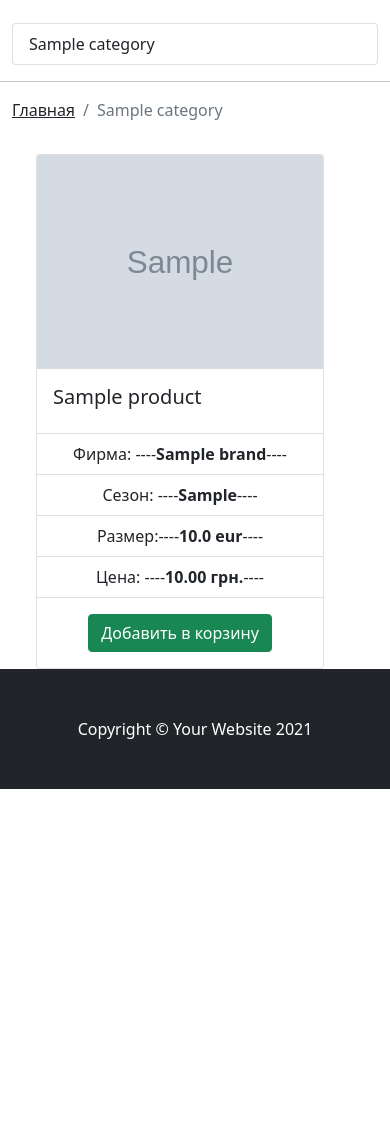
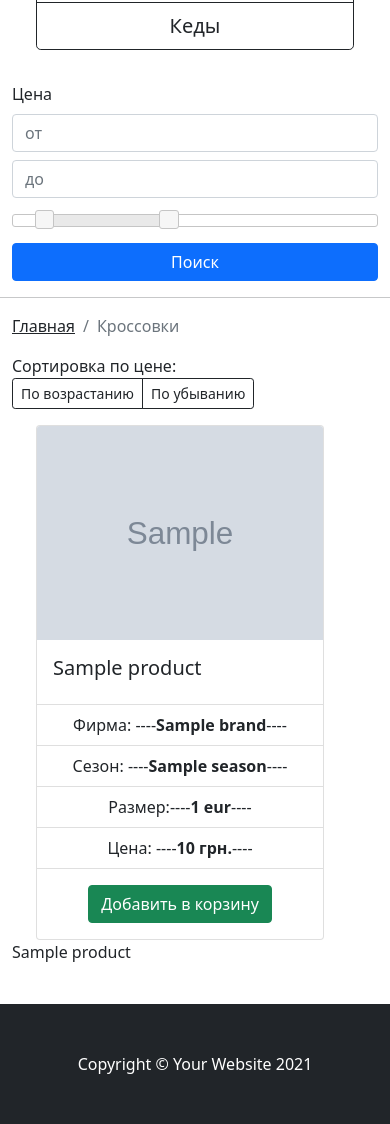
Before and after one commit to vvp1488/StoreCrossTop, a Django app: template CrossTop/app1/templates/products_by_category.html in a window 390 px wide. Shown: the part 396-1520 px from the top of the page. Before the commit the page ends 1185 px from the top, so only its background shows below. Run offline with Django 3.2, Linux system fonts and the light colour scheme; data comes from the database, SQL or seed files in the repository; tables that the repository leaves empty hold one stand-in row (values such as "Sample post"); the template is opened without the code that fills it: values that come from a table or form of the project are taken from there, most other values are stand-ins (such as "Sample title", 1, 10 or a date in 2020); grey boxes marked "Sample" are stand-in pictures; some libraries are stand-ins or nearby versions.

Commit message:
new changes

```diff
--- a/CrossTop/app1/admin.py
+++ b/CrossTop/app1/admin.py
@@ -30,5 +30,3 @@
 admin.site.register(Customer,CustomerAdmin)
 admin.site.register(Order)
 admin.site.register(Brand,BrandAdmin)
-
-admin.site.register(NewLogo)
--- a/CrossTop/app1/templates/base.html
+++ b/CrossTop/app1/templates/base.html
@@ -1,26 +1,36 @@
+{% load static %}
+{% load crispy_forms_tags %}
 <!DOCTYPE html>
 <html lang="en">
 <head>
     <meta charset="utf-8"/>
     <meta name="viewport" content="width=device-width, initial-scale=1, shrink-to-fit=no"/>
-    <meta name="description" content=""/>
-    <meta name="author" content=""/>
+    <link rel="stylesheet" href="//code.jquery.com/ui/1.12.1/themes/base/jquery-ui.css">
+    <link href="https://cdn.jsdelivr.net/npm/bootstrap@5.0.1/dist/css/bootstrap.min.css" rel="stylesheet"
+          integrity="sha384-+0n0xVW2eSR5OomGNYDnhzAbDsOXxcvSN1TPprVMTNDbiYZCxYbOOl7+AMvyTG2x" crossorigin="anonymous">
+    <script src="https://cdn.jsdelivr.net/npm/bootstrap@5.0.1/dist/js/bootstrap.bundle.min.js"
+        integrity="sha384-gtEjrD/SeCtmISkJkNUaaKMoLD0//ElJ19smozuHV6z3Iehds+3Ulb9Bn9Plx0x4"
+        crossorigin="anonymous"></script>
+    <script src="https://ajax.googleapis.com/ajax/libs/jquery/3.4.1/jquery.min.js"></script>
+    {% block head %}
+    {% endblock head %}
     {% block title %}
     <title>Shop Homepage - Start Bootstrap Template</title>
-    <!-- Favicon-->
-    <link rel="icon" type="image/x-icon" href="assets/favicon.ico"/>
-    <!-- Core theme CSS (includes Bootstrap)-->
-    <link href="https://cdn.jsdelivr.net/npm/bootstrap@5.0.1/dist/css/bootstrap.min.css" rel="stylesheet"
-          integrity="sha384-+0n0xVW2eSR5OomGNYDnhzAbDsOXxcvSN1TPprVMTNDbiYZCxYbOOl7+AMvyTG2x" crossorigin="anonymous">
     {% endblock title %}
+
+
+
 </head>
 <body>
 <!-- Navigation-->
 
-
 <nav class="navbar navbar-expand-lg navbar-light bg-dark fixed-top container">
 
     <a class="navbar-brand" href="{% url 'base' %}"><font size="6" color="white">Cross Top</font></a>
+    <form action="{% url 'catalog'  %}" method="GET" class="mt-2" >
+        {{ navbar_filter.form.name }}
+        <button type="submit" class="btn btn-outline-primary">Поиск</button>
+    </form>
     <button class="navbar-toggler" type="button" data-bs-toggle="collapse" data-bs-target="#navbarSupportedContent"
             aria-controls="navbarSupportedContent" aria-expanded="false" aria-label="Toggle navigation">
         <span class="navbar-toggler-icon"></span>
@@ -28,24 +38,9 @@
     <div class="collapse navbar-collapse" id="navbarSupportedContent">
         <ul class="navbar-nav me-auto mb-2 mb-lg-0">
 
-
-
         </ul>
         <ul class="navbar-nav ml-auto">
-            <li class="nav-item dropdown">
-                <div class="dropdown">
-                    <a class="btn btn-dark dropdown-toggle" href="#" role="button" id="dropdownMenuLink"
-                       data-bs-toggle="dropdown" aria-expanded="false">
-                        Поиск по брендам:
-                    </a>
 
-                    <ul class="dropdown-menu" aria-labelledby="dropdownMenuLink">
-                        {% for brand in brands %}
-                        <li><a class="dropdown-item" href="#">{{brand.name}}</a></li>
-                        {% endfor %}
-                    </ul>
-                </div>
-            </li>
 
             {% if request.user.is_authenticated %}
             <li class="nav-item nav-link">
@@ -86,25 +81,28 @@
 
 
 <div class="container mt-5">
-    {% block side_bar %}
+
     <div class="row">
         <div class="col-lg-3 mt-5">
-            <h1 class="my-4"><img src="{{logo.image.url}}" class="img-fluid"></h1>
-            <div class="list-group">
 
+            <h1 class="my-4"><img src="/media/logo1.png" class="img-fluid"></h1>
+
+            <div class="btn-group-vertical container">
+                <a type="button" class="btn btn-primary btn-lg" href="{% url 'catalog' %}">Смотреть все товары</a>
                 {% for category in categories %}
                 {% if category.slug in request.path %}
-                <a class="list-group-item active bg-dark " aria-current="true"
-                   href="{% url 'category_detail' slug=category.slug %}">{{category.name}}</a>
+                <a type="button" class="btn btn-outline-dark btn-lg active"  href="{% url 'category_detail' slug=category.slug %}">{{category.name}}</a>
                 {% else %}
-                <a class="list-group-item " href="{% url 'category_detail' slug=category.slug %}">{{category.name}}</a>
+                <a type="button" class="btn btn-outline-dark btn-lg" href="{% url 'category_detail' slug=category.slug %}">{{category.name}}</a>
                 {% endif %}
 
+
                 {% endfor %}
+            </div>
+            {% block side_bar %}
+            {% endblock side_bar %}
+        </div>
 
-            </div>
-        </div>
-        {% endblock side_bar %}
 
         <div class="col-lg-9 mt-3">
             <div class="row">
@@ -180,20 +178,11 @@
     </div>
 </div>
 <!-- Footer-->
-<footer class="py-5 bg-dark">
+<footer class="py-5 bg-dark mt-4">
     <div class="container"><p class="m-0 text-center text-white">Copyright &copy; Your Website 2021</p></div>
 </footer>
-<!-- Bootstrap core JS-->
-<script src="https://code.jquery.com/jquery-3.5.1.slim.min.js"></script>
+</body>
 
-<!-- Core theme JS-->
-
-<script src="https://cdn.jsdelivr.net/npm/bootstrap@5.0.1/dist/js/bootstrap.bundle.min.js"
-        integrity="sha384-gtEjrD/SeCtmISkJkNUaaKMoLD0//ElJ19smozuHV6z3Iehds+3Ulb9Bn9Plx0x4"
-        crossorigin="anonymous"></script>
-<script type="text/javascript">
-   var a = "{{someDjangoVariable}}";
-
-</script>
-</body>
+{% block script %}
+{% endblock script %}
 </html>
--- a/CrossTop/app1/templates/cart.html
+++ b/CrossTop/app1/templates/cart.html
@@ -28,7 +28,7 @@
             <td>{{cart_product.product.size}} eur</td>
             <td>{{cart_product.product.price}} грн.
                 </td>
-            <td><span class="container-fluid"> <a href="{% url 'delete_from_cart' slug=cart_product.product.slug %}" type="button" class="btn btn-danger mt-4">Удалить из корзины</a></span></td>
+            <td><span class="container-fluid"> <a href="{% url 'delete_from_cart' slug=cart_product.product.slug %}" type="button" class="btn btn-outline-danger mt-4">Удалить из корзины</a></span></td>
         </tr>
 
         {% endif %}
@@ -42,7 +42,8 @@
         </tbody>
     </table>
     <div class="d-grid">
-     <a href="{% url 'check_out' %}" class="btn btn-primary mt-2 mb-2" >Перейти к оформлению</a>
+     <a href="{% url 'check_out' %}" class="btn btn-outline-success mt-2 mb-2" >Перейти к оформлению</a>
+        <a href="{% url 'catalog' %}" class="btn btn-primary">Смотреть еще товары</a>
     </div>
     </div>
 {% else %}
--- a/CrossTop/app1/templates/product_detail.html
+++ b/CrossTop/app1/templates/product_detail.html
@@ -71,9 +71,9 @@
    <tr>
       <th scope="row">В наличии:</th>
        {% if product.in_available %}
-      <td><img src="{{logo1.image.url}}"width="20"></td>
+      <td><img src="/media/logo_access.png"width="20"></td>
        {% else %}
-       <td><img src="{{logo2.image.url}}"width="20"></td>
+       <td><img src="/media/logo3.png"width="20"></td>
        {% endif %}
     </tr>
   </tbody>
--- a/CrossTop/app1/templates/products_by_category.html
+++ b/CrossTop/app1/templates/products_by_category.html
@@ -1,15 +1,84 @@
 {% extends 'base.html' %}
+{% load crispy_forms_tags %}
+{% block head %}
+
+   <script src="https://code.jquery.com/jquery-1.12.4.js"></script>
+  <script src="https://code.jquery.com/ui/1.12.1/jquery-ui.js"></script>
+<script>
+  $( function() {
+    $( "#slider-range" ).slider({
+      range: true,
+      min: 0,
+      max: 3500,
+      values: [ 300, 1500 ],
+      slide: function( event, ui ) {
+        $( "#min_price" ).val(ui.values[ 0 ]) + $( "#max_price" ).val(ui.values[ 1 ]);
+      }
+    });
+
+  });
+  </script>
+{% endblock head %}
+
+{% block side_bar %}
+
+<br><br>
+<form method="GET">
+    {{ filter.form|crispy}}
+    <div class="row">
+    <div class="col-md-2 mt-2">Цена</div>
+    <div class="col-md-5 mt-2"><input class="form-control " placeholder="от" type="text" id="min_price" name="min_price" /></div>
+        <div class="col-md-5 mt-2"><input class="form-control " placeholder="до" type="text" id="max_price" name="max_price" /></div>
+    </div>
+    <div class="mt-3 mb-3" id="slider-range"></div>
+    <div class="d-grid gap-2">
+    <button type="submit" class="btn btn-primary">Поиск</button>
+    </div>
+</form>
+{% endblock side_bar %}
 
 {% block content %}
 <ol class="breadcrumb ">
     <li class="breadcrumb-item "><a class="link-dark" href="{% url 'base' %}">Главная</a></li>
-      <li class="breadcrumb-item active">{{category.name}}</a></li>
+    <li class="breadcrumb-item active">{{category.name}}</a></li>
 
-  </ol>
-<div class="container">
-  <div class="row">
-{% for product in products %}
-<div class="col mt-3">
+</ol>
+<label>Сортировка по цене:</label>
+<div class="btn-group btn-group-sm">
+<button class='btn btn-outline-dark' id="cheap_at_first">По возрастанию</button>
+<button class='btn btn-outline-dark' id="expensive_at_first">По убыванию</button>
+</div>
+<div class="container test">
+  <div class="row not_order_by">
+    {% if not filter.qs %} Нету подходящих товаров
+    {% else %}
+
+{% for product in filter.qs %}
+<div class="col mt-3 ">
+<div class="card" style="width: 18rem;">
+
+  <a href="{% url 'product_detail' slug=product.slug %}"><img src="{{product.main_photo.url}}" class="card-img-top" alt="..."></a>
+  <div class="card-body">
+    <h5 class="card-title"><a  class="link-dark text-decoration-none" href="{% url 'product_detail' slug=product.slug %}"> {{product.name}}</a></h5>
+
+  </div>
+  <ul class="list-group list-group-flush">
+    <li class="list-group-item text-center">Фирма:   ----<strong>{{product.brand.name}}</strong>----</li>
+    <li class="list-group-item text-center">Сезон:   ----<strong>{{product.season}}</strong>----</li>
+    <li class="list-group-item text-center">Размер:----<strong>{{product.size}} eur</strong>----</li>
+    <li class="list-group-item text-center">Цена: ----<strong>{{product.price}} грн.</strong>----</li>
+  </ul>
+  <div class="card-body  text-center">
+    <a href="{% url 'add_to_cart' slug=product.slug %}" class="btn btn-success">Добавить в корзину</a>
+  </div>
+</div></div>
+  {% endfor %} {% endif %}
+  </div>
+
+  <div class="row order_by_cheap_first" style="display:none">
+
+{% for product in expensive_first.qs %}
+<div class="col mt-3 ">
 <div class="card" style="width: 18rem;">
 
   <a href="{% url 'product_detail' slug=product.slug %}"><img src="{{product.main_photo.url}}" class="card-img-top" alt="..."></a>
@@ -28,8 +97,82 @@
   </div>
 </div>
 
+</div>{% endfor %}
+
+
+    </div>
+
+  <div class="row order_by_expensive_first" style="display:none">
+
+{% for product in cheap_first.qs %}
+<div class="col mt-3 ">
+<div class="card" style="width: 18rem;">
+
+  <a href="{% url 'product_detail' slug=product.slug %}"><img src="{{product.main_photo.url}}" class="card-img-top" alt="..."></a>
+  <div class="card-body">
+    <h5 class="card-title"><a  class="link-dark text-decoration-none" href="{% url 'product_detail' slug=product.slug %}"> {{product.name}}</a></h5>
+
+  </div>
+  <ul class="list-group list-group-flush">
+    <li class="list-group-item text-center">Фирма:   ----<strong>{{product.brand.name}}</strong>----</li>
+    <li class="list-group-item text-center">Сезон:   ----<strong>{{product.season}}</strong>----</li>
+    <li class="list-group-item text-center">Размер:----<strong>{{product.size}} eur</strong>----</li>
+    <li class="list-group-item text-center">Цена: ----<strong>{{product.price}} грн.</strong>----</li>
+  </ul>
+  <div class="card-body  text-center">
+    <a href="{% url 'add_to_cart' slug=product.slug %}" class="btn btn-success">Добавить в корзину</a>
+  </div>
 </div>
+
+</div>{% endfor %}
+
+
+    </div>
+
+  </div>
+{% for product in products %}
+<p>{{product}}</p>
 {% endfor %}
-    </div>
-  </div>
-{% endblock content %}
+
+{% endblock %}
+
+{% block script %}
+	<script type="text/javascript">
+        $(document).ready(function () {
+
+         $('#cheap_at_first').on("click", function(){
+
+			$.ajax({ url: "",
+
+				success: function (data, status, xhr) {
+						$('.not_order_by').hide();
+						$('.order_by_cheap_first').show();
+						$('.order_by_expensive_first').hide();
+				}
+			});
+
+		 });
+
+        });
+        </script>
+<script>
+
+ $(document).ready(function () {
+
+         $('#expensive_at_first').on("click", function(){
+
+			$.ajax({ url: "",
+
+				success: function (data, status, xhr) {
+						$('.not_order_by').hide();
+						$('.order_by_cheap_first').hide();
+						$('.order_by_expensive_first').show();
+
+
+				}
+			});
+		 });
+        });
+    </script>
+
+{% endblock %}
--- a/CrossTop/app1/urls.py
+++ b/CrossTop/app1/urls.py
@@ -10,13 +10,17 @@
     CategoryDetailView,
     LoginView,
     RegistrationView,
-    ProfileView
+    ProfileView,
+    ProductListView,
+testview
+
+
 )
 
 
 urlpatterns = [
     path('',BaseView.as_view(), name = 'base'),
-    path('products/<str:slug>', DetailProductView.as_view(), name ='product_detail'),
+    path('product/<str:slug>', DetailProductView.as_view(), name ='product_detail'),
     path('cart/', CartView.as_view(), name='cart'),
     path('add-to-cart/<str:slug>', AddToCartView.as_view(), name='add_to_cart'),
     path('delete-from-cart/<str:slug>', DeleteFromCartView.as_view(), name='delete_from_cart'),
@@ -25,5 +29,9 @@
     path('login/', LoginView.as_view(), name='login'),
     path('registration/', RegistrationView.as_view(), name='registration'),
     path('logout/', LogoutView.as_view(next_page='/'), name='logout'),
-    path('profile/',ProfileView.as_view(), name='profile')
+    path('profile/',ProfileView.as_view(), name='profile'),
+    path('catalog/', ProductListView.as_view(),name='catalog'),
+    path('test/',testview, name='test'),
+
+
     ]
```
Also changed, not shown: CrossTop/CrossTop/settings.py (+19 -17 lines), CrossTop/app1/mixins.py (+2 -7 lines), CrossTop/app1/models.py (+3 -10 lines), CrossTop/app1/templates/test.html (deleted, +0 -29 lines), CrossTop/app1/views.py (+140 -76 lines), CrossTop/app1/migrations/0001_initial.py (deleted), CrossTop/app1/migrations/0002_auto_20210527_1148.py (deleted), CrossTop/db.sqlite (deleted), CrossTop/db.sqlite3.
